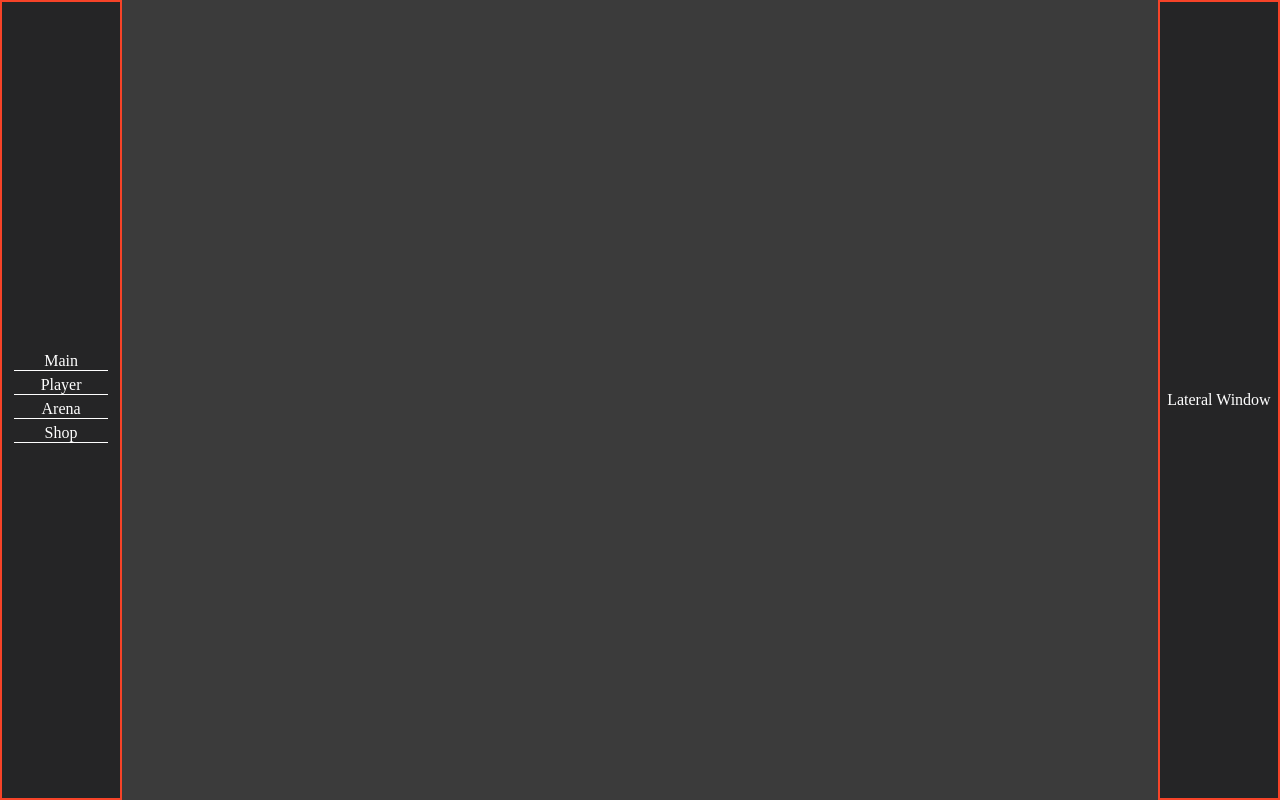
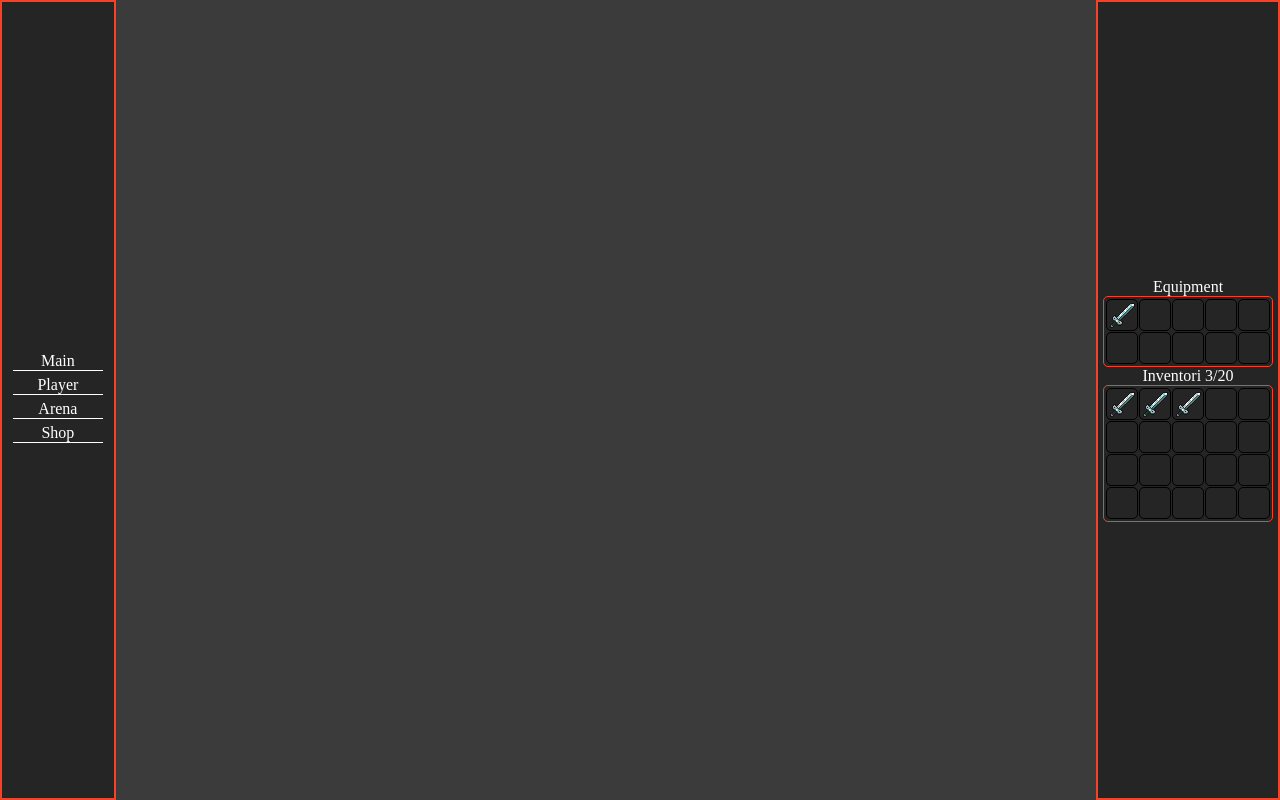
Before and after one commit to JuanMaHern/Mern-stack-game, a React (Vite) app: page / in a window 1280 px wide. Built offline with nearby package versions, Linux system fonts and the light colour scheme.

Commit message:
inventori added

```diff
--- a/package.json
+++ b/package.json
@@ -13,7 +13,8 @@
   "dependencies": {
     "gh-pages": "^5.0.0",
     "react": "^18.2.0",
-    "react-dom": "^18.2.0"
+    "react-dom": "^18.2.0",
+    "uuid": "^9.0.0"
   },
   "devDependencies": {
     "@types/react": "^18.0.37",
--- a/src/Components/App.jsx
+++ b/src/Components/App.jsx
@@ -1,16 +1,12 @@
-import Entities from "../JSON/Entities.json"
-import ItemDb from "../JSON/Items.json"
 import Player from "../JSON/Player.json"
 import { useRef } from 'react'
 import MainWindow from "./MainWindow"
 
 const App =() => {
-    const enemi = useRef(Entities)
-    const itemDb = useRef(ItemDb)
     const user = useRef(Player[0])
     return(
         <div>
-            <MainWindow user={user} enemi={enemi} itemDb={itemDb} />
+            <MainWindow user={user} />
         </div>
     )
 }
--- /dev/null
+++ b/src/Components/Inventori.jsx
@@ -0,0 +1,14 @@
+import { FillInventori } from "../Scripts/FillInventori"
+import ItemSlot from "./ItemSlot"
+
+const Inventori = ({ inventori, invCap }) => {
+    const InvFilled = FillInventori(inventori, invCap)
+    return (
+        <div className="inventori">
+            {InvFilled.map(item => {
+                return( <ItemSlot key={item.objectId} item={item} /> )
+            })}
+        </div>
+    )
+}
+export default Inventori
--- /dev/null
+++ b/src/Components/ItemSlot.jsx
@@ -0,0 +1,12 @@
+const ItemSlot = ({ item }) => {
+    let itm = null
+    if (item.name !== '?'){
+        itm = <img src={item.img} alt={item.name} />
+    }
+    return (
+        <div className="itemSlot" >
+            {itm}
+        </div>
+    )
+}
+export default ItemSlot
--- a/src/Components/LateralWindow.jsx
+++ b/src/Components/LateralWindow.jsx
@@ -1,7 +1,12 @@
-const LateralWindow = () => {
+import Inventori from "./Inventori"
+
+const LateralWindow = ({ player, setPlayer }) => {
     return(
         <div className="lateralWindow">
-            Lateral Window
+            <span>Equipment</span>
+            <Inventori inventori={player.character.equipment} invCap={10} />
+            <span>Inventori {player.character.inventori.length}/{player.character.invCap}</span>
+            <Inventori inventori={player.character.inventori} invCap={player.character.invCap} />
         </div>
     )
 }
--- a/src/Components/MainWindow.jsx
+++ b/src/Components/MainWindow.jsx
@@ -3,14 +3,14 @@ import DisplayWindow from "./DisplayWindow"
 import LateralWindow from "./LateralWindow"
 import NavBar from "./NavBar"
 
-const MainWindow = ({ user, enemi, itemDb }) => {
+const MainWindow = ({ user, enemi }) => {
     const [player, setPlayer] = useState(user.current)
     const [dWindow, setDWindow] = useState('main')
     return(
         <div className="mainWindow">
             <NavBar setDWindow={setDWindow} />
             <DisplayWindow player={player} dWindow={dWindow} />
-            <LateralWindow />
+            <LateralWindow player={player} setPlayer={setPlayer} />
         </div>
     )
 }
--- a/src/JSON/Player.json
+++ b/src/JSON/Player.json
@@ -12,6 +12,7 @@
             "atq": 2,
             "def": 1,
             "gold": 0,
+            "invCap": 20,
             "atributes": {
                 "Str": 1,
                 "Const": 1,
@@ -90,8 +91,7 @@
                     "Xp": 0
                 }
             },
-            "equipment": [],
-            "inventori": [
+            "equipment": [
                 {
                     "id": 1,
                     "slot": "Right-hand",
@@ -99,7 +99,9 @@
                     "damage": 5,
                     "price": 5,
                     "objectId": 1
-                },
+                }
+            ],
+            "inventori": [
                 {
                     "id": 1,
                     "slot": "Right-hand",
--- /dev/null
+++ b/src/Scripts/FillInventori.js
@@ -0,0 +1,16 @@
+import {v4 as uuid} from 'uuid'
+import itemDb from '../JSON/Items.json'
+
+export function FillInventori(inventori ,cap){
+    const Db = itemDb
+    let auxInv = []
+    for(let i=0; i < cap; i++){
+        if(inventori[i] !== undefined){
+            const DbObject = Db.find(elem => elem.id === inventori[i].id)
+            auxInv.push({...inventori[i], img: DbObject.img})
+        } else {
+            auxInv.push({name: '?', objectId: uuid()})
+        }
+    }
+    return auxInv
+}
--- a/src/Style.css
+++ b/src/Style.css
@@ -58,13 +58,15 @@
 /* ------------------------------------------lateralWindow------------------------------------------------- */
 
 .lateralWindow {
-    width: 150px;
+    width: 186px;
     height: 100%;
     display: flex;
+    flex-direction: column;
     align-items: center;
     justify-content: center;
     border: 2px solid var(--br);
     background-color: var(--offbf);
+    padding: 5px;
 }
 
 /* -------------------------------------------playerStatus------------------------------------------------- */
@@ -94,3 +96,28 @@
     border-bottom: 1px solid white;
     margin-bottom: 5px;
 }
+
+/* ---------------------------------------------inventori-------------------------------------------------- */
+
+.inventori {
+    width: 170px;
+    height: fit-content;
+    min-height: 40px;
+    max-height: 400px;
+    display: flex;
+    flex-flow: row wrap;
+    border: 1px solid var(--br);
+    border-radius: 5px;
+    gap: 1px;
+    padding: 2px;
+}
+
+.itemSlot {
+    width: 32px;
+    height: 32px;
+    display: flex;
+    align-items: center;
+    justify-content: center;
+    border: 1px solid black;
+    border-radius: 5px;
+}
```
Also changed, not shown: 1 other file (tests, documents, lock files or other folders).
